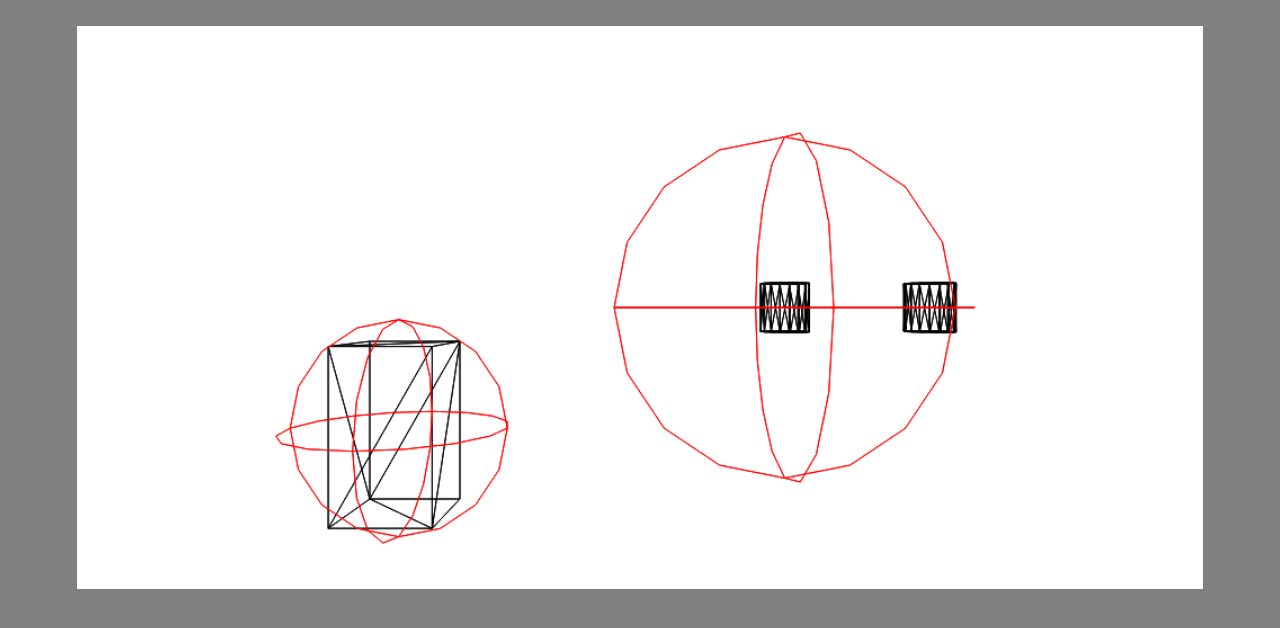
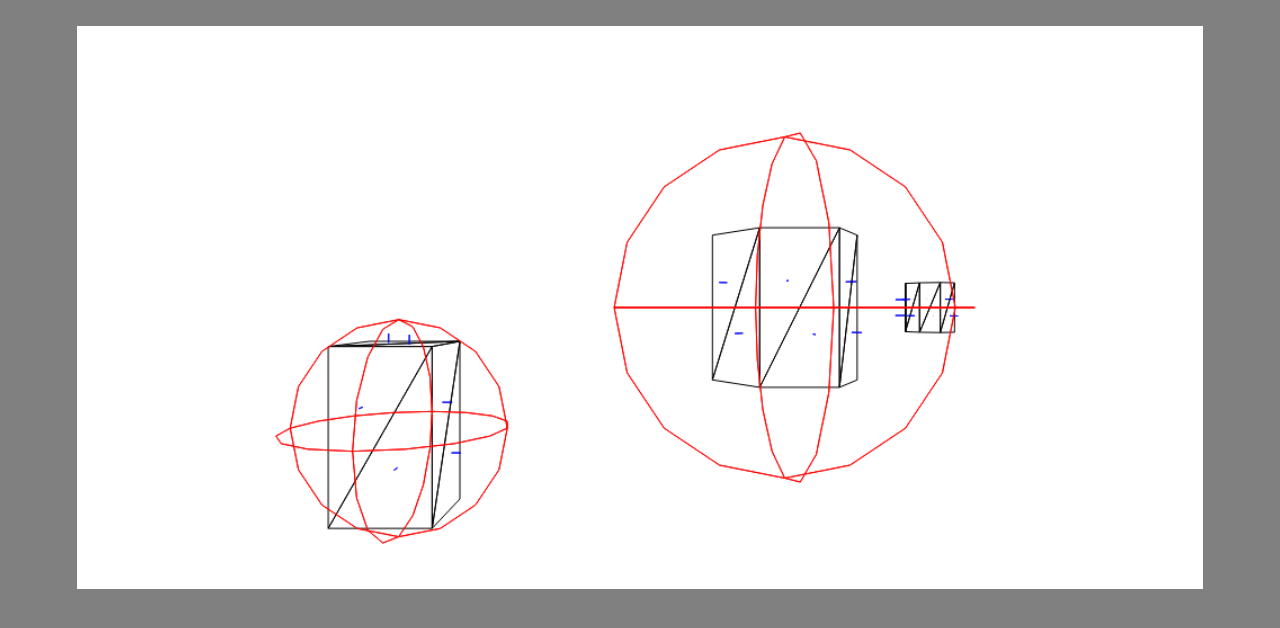
Before and after one commit to dimitryraymond/Capstone, a plain HTML site: page index.html in a window 1280 px wide. Drawn offline with nearby package versions, Linux system fonts and the light colour scheme.

Commit message:
debug and clockwise

```diff
--- a/index.html
+++ b/index.html
@@ -42,7 +42,7 @@
     cylinder.position = new THREE.Vector3(300, 0, -500);
     // cylinder.velocity.x -= 5;
     myScene.addModel(cylinder);
-    Meshes.addCylinder(cylinder.mesh);
+    Meshes.addCylinder(cylinder.mesh, undefined, new THREE.Vector3(300, 300, 300), 6);
     Meshes.addCylinder(cylinder.mesh, new THREE.Vector3(300, 0, 0));
 
     myScene.play();
--- a/script/input.js
+++ b/script/input.js
@@ -1,4 +1,4 @@
 //Global Constants
 var key = {
-  w: 87, a: 65, s: 83, d: 68, q: 81, e: 69, r: 82, p: 80, x: 88, c: 67, v: 86, f: 70
+  w: 87, a: 65, s: 83, d: 68, q: 81, e: 69, r: 82, p: 80, x: 88, c: 67, v: 86, f: 70, z: 90
 }
--- a/script/math.js
+++ b/script/math.js
@@ -10,16 +10,6 @@ var isNullVector = function(vector)
   return vector.x == 0 && vector.y == 0 && vector.z == 0
 }
 
-var triangleIsClockwise = function(vertices, camera)
-{
-  var a = vertices[1].clone().sub(vertices[0]);
-  var b = vertices[2].clone().sub(vertices[0]);
-
-  var cameraVector = a.clone().sub(camera.position);
-
-  return a.cross(b).dot(cameraVector) > -.1 || true;
-}
-
 var mightBeColliding = function(model1, model2)
 {
   var distance = model1.position.distanceTo(model2.position);
--- a/script/meshTemplates.js
+++ b/script/meshTemplates.js
@@ -40,14 +40,14 @@ var Meshes = {
     target.push(new Triangle([botLeftFar.clone(), botRightNear.clone(), botRightFar.clone()]));
   },
 
-  addCylinder: function(target, position, size, color, n)
+  addCylinder: function(target, position, size, n, color)
   {
     if(!target)
       throw new Error("Target mesh is requred.");
     position = position || new THREE.Vector3();
     size = size || new THREE.Vector3(100, 100, 100);
     color = color || 'black';
-    n = n || 16;
+    n = n || 8;
 
     //figure out the n points of cross section
     var radius = size.x / 2;
@@ -131,7 +131,7 @@ var Meshes = {
       var third = first.clone();
 
       var tri = new Triangle([first, second, third]);
-      tri.forceDisplay = true;
+      tri.isDebug = true;
       target.push(tri);
     }
   }
--- a/script/model.js
+++ b/script/model.js
@@ -87,7 +87,7 @@ Model.prototype.getGlobalMesh = function(targetMesh, targetBoundsMesh)
   for(var i = 0; i < this.mesh.length; i++)
   {
     var tri = new Triangle();
-    tri.forceDisplay = this.mesh[i].forceDisplay;
+    tri.isDebug = this.mesh[i].isDebug;
     for(var j = 0; j < 3; j++)
     {
       var vertex = this.mesh[i].vertices[j].clone(); //original vertex
@@ -101,7 +101,7 @@ Model.prototype.getGlobalMesh = function(targetMesh, targetBoundsMesh)
   for(var i = 0; i < this.boundingMesh.length; i++)
   {
     var tri = new Triangle();
-    tri.forceDisplay = this.boundingMesh[i].forceDisplay;
+    tri.isDebug = this.boundingMesh[i].isDebug;
     for(var j = 0; j < 3; j++)
     {
       var vertex = this.boundingMesh[i].vertices[j].clone(); //original vertex
--- a/script/scene.js
+++ b/script/scene.js
@@ -21,6 +21,7 @@ function Scene(canvasId)
   this.initMouse();
   this.logged = false;
   this.fill = false;
+  this.showDebug = true;
 }
 
 Scene.prototype.initKeyboard = function()
@@ -34,10 +35,13 @@ Scene.prototype.initKeyboard = function()
   document.onkeydown = function(e){
     self.keysDown[e.keyCode] = true;
 
+    //toggle fill display
     if(e.keyCode == key.f)
-    {
       self.fill = !self.fill;
-    }
+
+    //toggle debug display
+    if(e.keyCode == key.z)
+      self.showDebug = !self.showDebug;
   }
   document.onkeyup = function(e){
     self.keysDown[e.keyCode] = false;
@@ -208,7 +212,6 @@ Scene.prototype.get2DVertices = function(triangle)
   for(var i = 0; i < triangle.vertices.length; i++)
   {
     var vertex = triangle.vertices[i];
-    vertex = this.offsetToCamera(vertex);
 
     if(vertex.z > 0)
       return;
@@ -217,18 +220,21 @@ Scene.prototype.get2DVertices = function(triangle)
     vertices3D.push(vertex);
   }
 
-  if(!triangle.forceDisplay)
-  {
-    if(!triangleIsClockwise(vertices3D, this.camera))
-    return;
-  }
-
   return vertices2D;
 }
 
 Scene.prototype.renderTriangle = function(triangle, color)
 {
+  if(!triangle.isDebug && !triangle.isClockwise(this.camera))
+    return;
 
+  if(triangle.isDebug && !this.showDebug)
+    return;
+
+  for(var i = 0; i < 3; i++)
+  {
+    triangle.vertices[i] = this.offsetToCamera(triangle.vertices[i]);
+  }
   var vertices = this.get2DVertices(triangle);
 
   //if return undefined then it's not renderable Triangle
@@ -260,6 +266,22 @@ Scene.prototype.renderTriangle = function(triangle, color)
 
   this.ctx.fill();
   this.ctx.stroke();
+
+  //render normals
+  if(!triangle.isDebug && this.showDebug)
+  {
+    var normal = triangle.getNormal();
+    var point1 = this.vertexTo2D(normal.point);
+    var point2 = this.vertexTo2D(normal.point.add(normal.direction.normalize().multiplyScalar(20)));
+    // var point2 = this.vertexTo2D(normal.point.add(normal.direction));
+
+    this.ctx.beginPath();
+    this.ctx.moveTo(point1.x, -point1.y);
+    this.ctx.lineTo(point2.x, -point2.y);
+    this.ctx.closePath();
+    this.ctx.strokeStyle = 'blue';
+    this.ctx.stroke();
+  }
 }
 
 Scene.prototype.updateGraphics = function()
--- a/script/triangle.js
+++ b/script/triangle.js
@@ -4,7 +4,7 @@ function Triangle(vertices, color)
   this.vertices(vertices);
 
   this.color = color ? color : 'black';
-  this.forceDisplay = false;
+  this.isDebug = false;
 }
 
 Triangle.prototype.vertices = function(vertices)
@@ -16,3 +16,27 @@ Triangle.prototype.vertices = function(vertices)
 
   return this;
 }
+
+Triangle.prototype.getNormal = function()
+{
+  var a = this.vertices[1].clone().sub(this.vertices[0]);
+  var b = this.vertices[2].clone().sub(this.vertices[0]);
+
+  var point = new THREE.Vector3();
+  point.x = this.vertices[0].x + this.vertices[1].x + this.vertices[2].x;
+  point.x /= 3;
+  point.y = this.vertices[0].y + this.vertices[1].y + this.vertices[2].y;
+  point.y /= 3;
+  point.z = this.vertices[0].z + this.vertices[1].z + this.vertices[2].z;
+  point.z /= 3;
+
+  return { point: point, direction: b.cross(a) };
+}
+
+Triangle.prototype.isClockwise = function(camera)
+{
+  var normal = this.getNormal();
+  var cameraVector = normal.point.clone().sub(camera.position);
+
+  return normal.direction.clone().dot(cameraVector) <= .2;
+}
```
